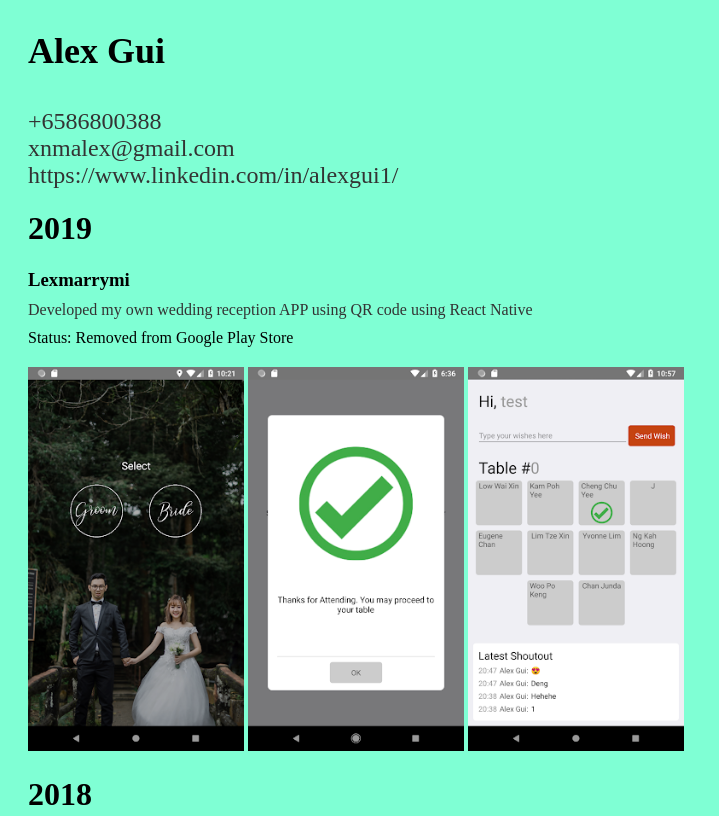
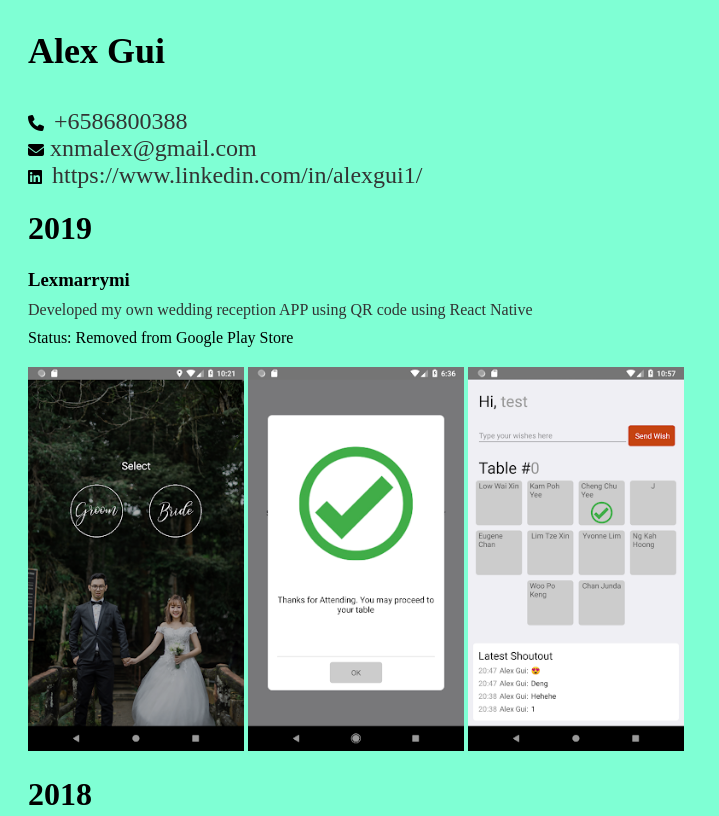
Before and after one commit to xnmalex/xnmalex.github.io, a plain HTML site: page index.html in a window 1280 px wide. Shown: the top 816 px of the page, without its empty margins (0-719 px from the left). Drawn offline with Linux system fonts and the light colour scheme.

Commit message:
added fontawsome icon for contacts

```diff
--- a/index.html
+++ b/index.html
@@ -1,6 +1,10 @@
 <html>
   <head>
     <link rel="stylesheet" type="text/css" href="main.css" />
+    <script
+      src="https://kit.fontawesome.com/e5b96c1b3d.js"
+      crossorigin="anonymous"
+    ></script>
   </head>
   <body>
     <!-- personal -->
@@ -8,14 +12,19 @@
       <p class="title">Alex Gui</p>
       <ul>
         <li>
+          <i class="fas fa-phone"></i>
           <a href="https://api.whatsapp.com/send?phone=6586800388"
-            >+6586800388</a
+            >&nbsp;+6586800388</a
           >
         </li>
-        <li><a href="mailto:xnmalex@gmail.com">xnmalex@gmail.com</a></li>
         <li>
+          <i class="fas fa-envelope"></i
+          ><a href="mailto:xnmalex@gmail.com">&nbsp;xnmalex@gmail.com</a>
+        </li>
+        <li>
+          <i class="fab fa-linkedin"></i>
           <a href="https://www.linkedin.com/in/alexgui1/"
-            >https://www.linkedin.com/in/alexgui1/</a
+            >&nbsp;https://www.linkedin.com/in/alexgui1/</a
           >
         </li>
       </ul>
```
